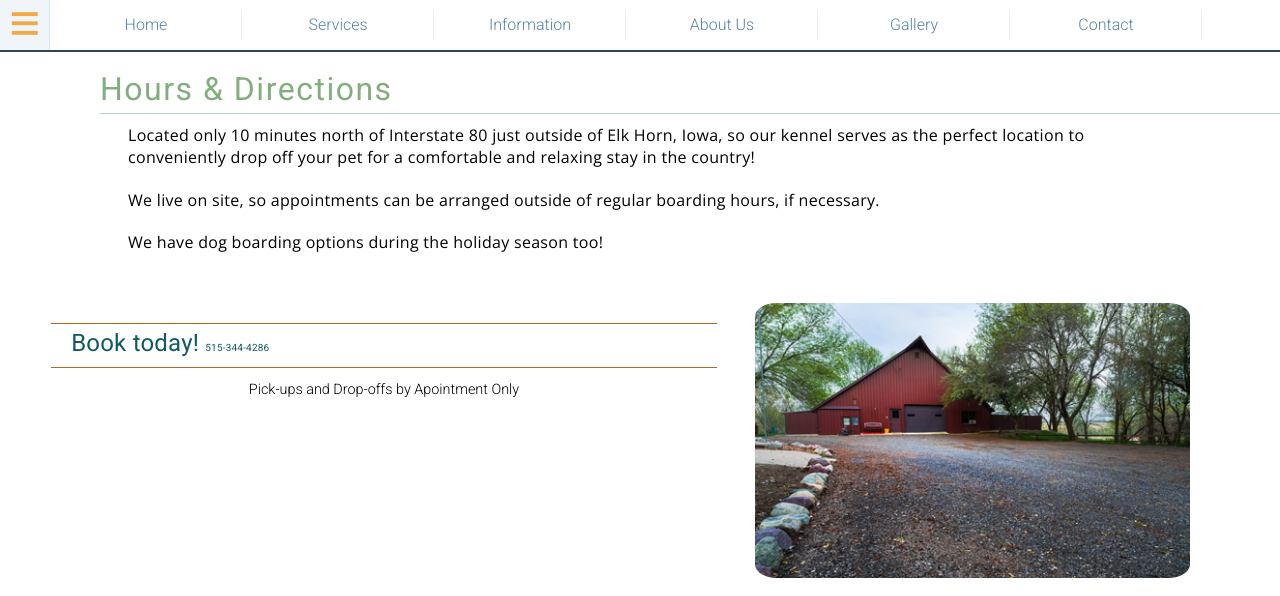
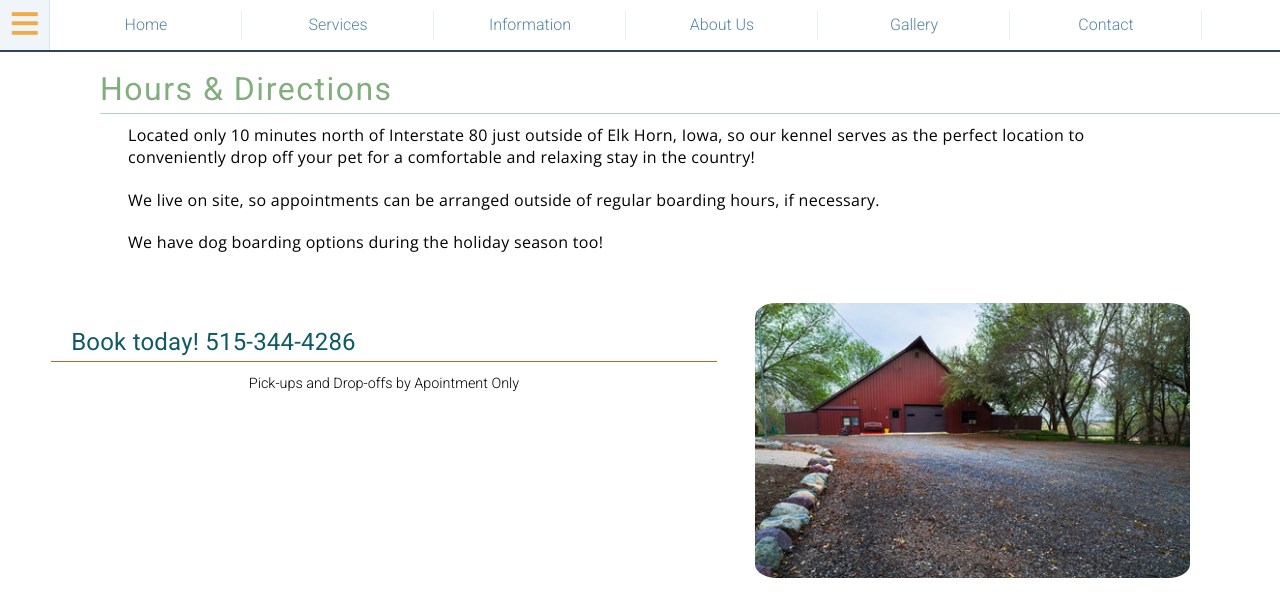
Before and after one commit to ALO-V/tck, a PHP site: page /Information/hoursdirections.php in a window 1280 px wide. Shown: the top 596 px of the page. Run offline with PHP 8.4, Linux system fonts and the light colour scheme; some libraries are stand-ins or nearby versions.

Commit message:
Update hoursdirections.php

```diff
--- a/public/Information/hoursdirections.php
+++ b/public/Information/hoursdirections.php
@@ -56,7 +56,7 @@
         <section id="hdIT" class="interiorContainer">
         <table id="hoursTable">
         <thead class="hoursHeaderRow">
-          <th class="homeHeaderText" colspan="2">Book today! <span style="font-size:10px;">515-344-4286<span></th>
+          <th class="homeHeaderText" colspan="2" style="border-top: none;">Book today! <span style="font-size:1em;">515-344-4286<span></th>
         </thead>
         <tbody>
         <tr>
```
